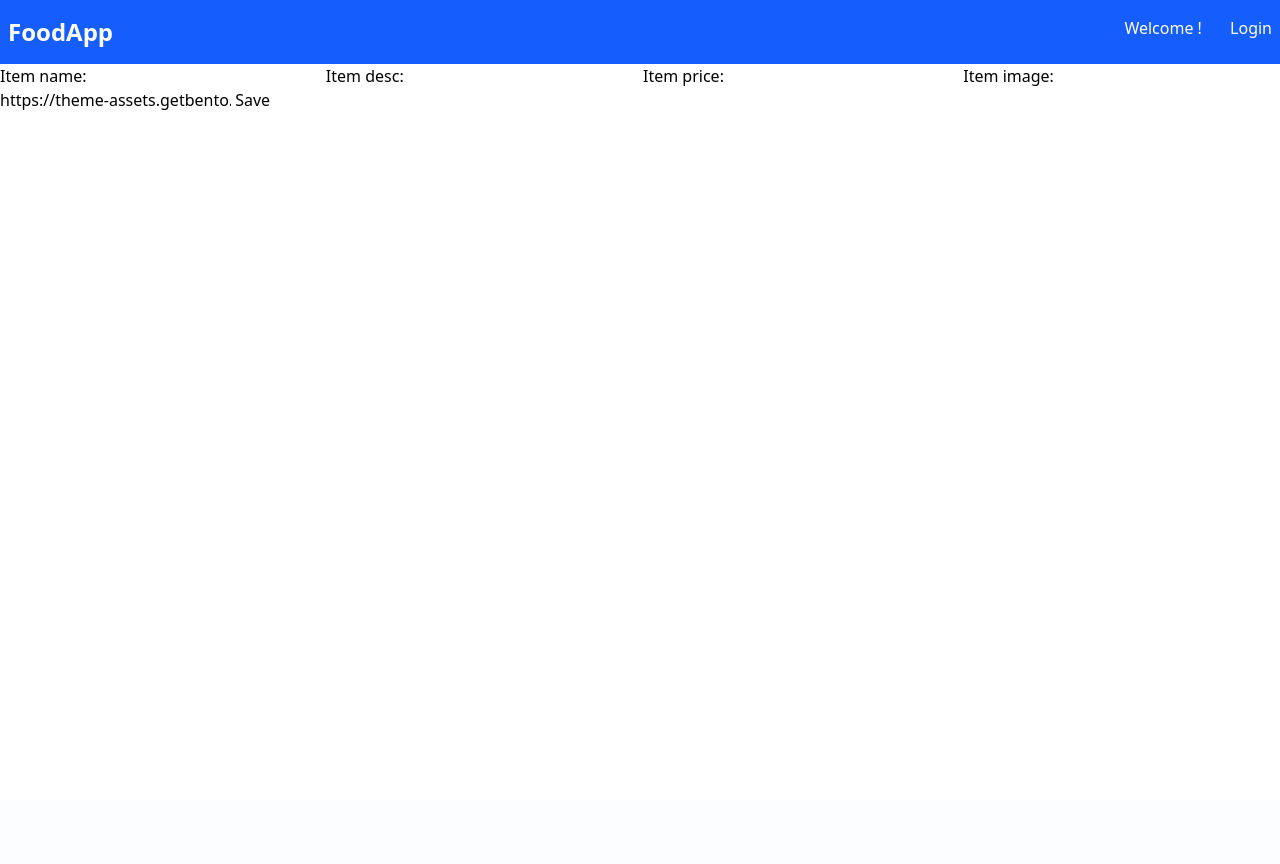
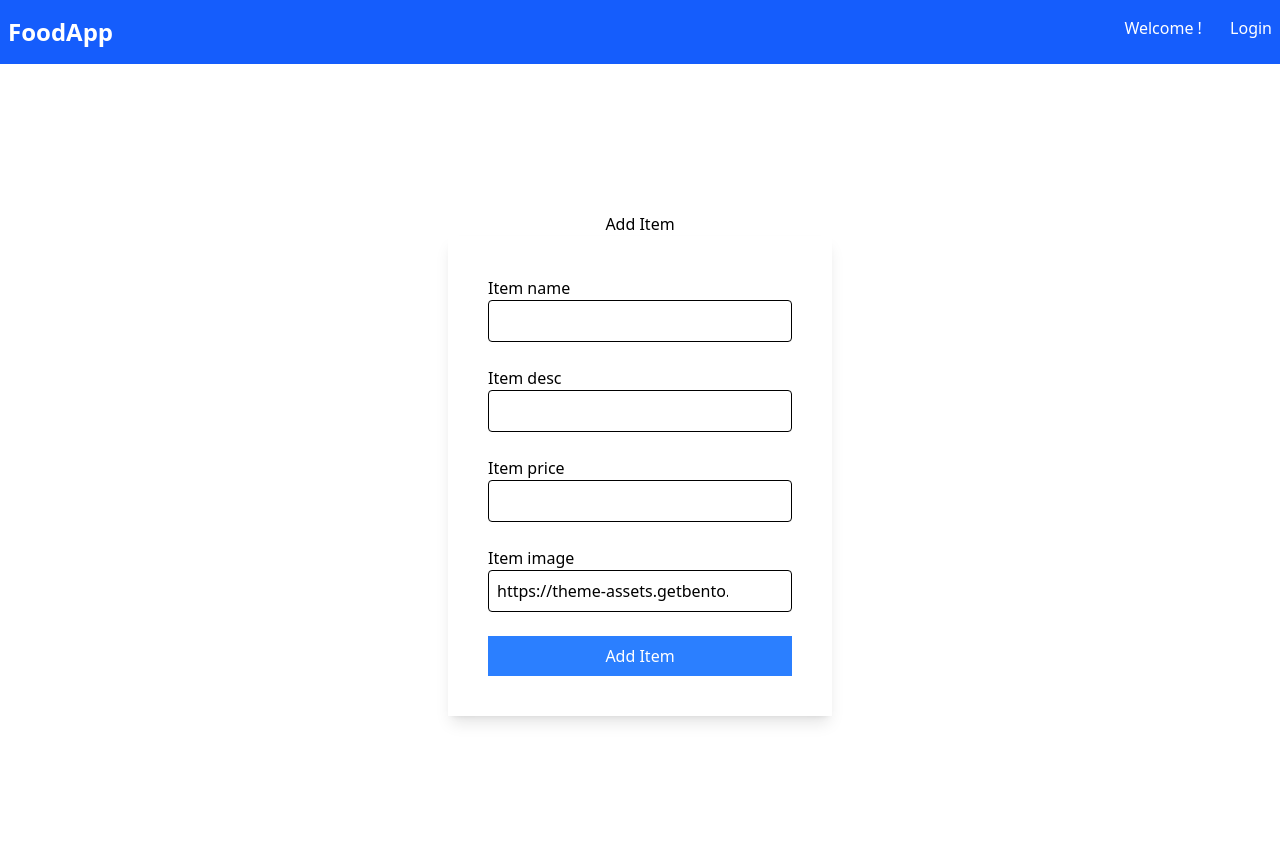
Before and after one commit to Dineshkumar2172/Food-Menu-App-Django, a Django app: page /myapp/add/ in a window 1280 px wide. Before the commit the page ends 110 px from the top, so only its background shows below. Run offline with Django 4.2, Linux system fonts and the light colour scheme.

Commit message:
design touch up - add item page

```diff
--- a/mysite/myapp/templates/myapp/item_form.html
+++ b/mysite/myapp/templates/myapp/item_form.html
@@ -1,9 +1,24 @@
-{% extends 'myapp/base.html'%}
+{% extends 'myapp/base.html' %}
 
 {% block body %}
-<form method="POST">
-    {% csrf_token %}
-    {{form}}
-    <button type="submit">Save</button>
-</form>
+<div class="flex flex-col justify-center items-center min-h-screen p-10">
+    <h1>Add Item </h1>
+    <form method="POST" class="shadow-lg space-y-6 p-10 w-96">
+        {% csrf_token %}
+        {% if form.non_field_errors %}
+            <div class="bg-red-500 text-white p-2">
+                {% for error in form.non_field_errors %}
+                    <p>{{error}}</p>
+                {% endfor %}
+            </div>
+        {% endif %}
+        {% for field in form %}
+            <div>
+                <label for="">{{field.label}}</label>
+                <div class="border rounded p-2">{{field}}</div>
+            </div>
+        {% endfor %}
+        <button class="bg-blue-500 text-white px-4 py-2 w-full">Add Item</button>
+    </form>
+</div>
 {% endblock %}
```
